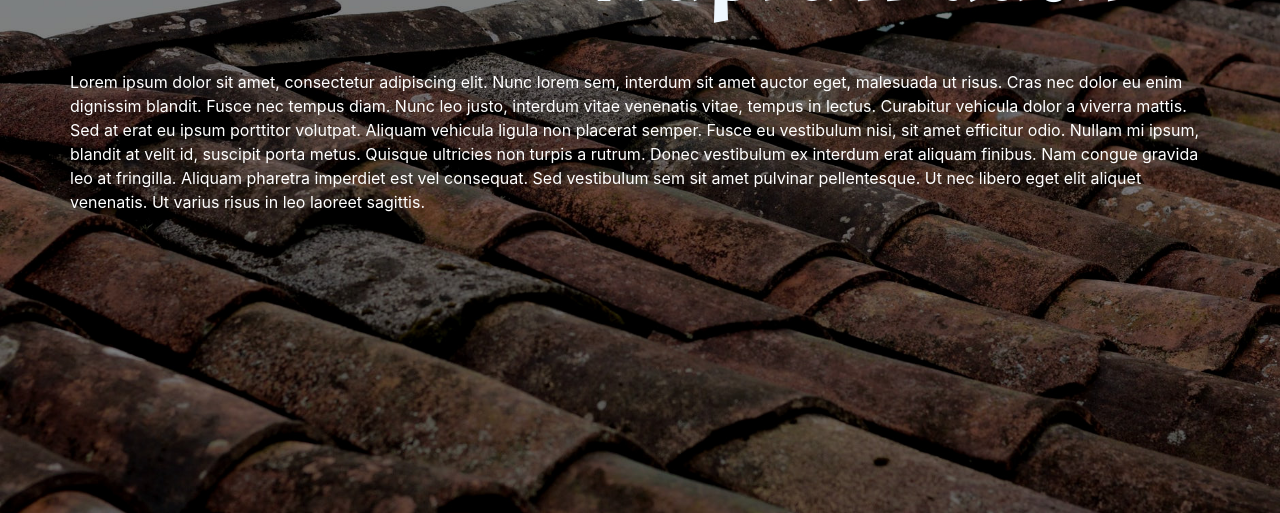
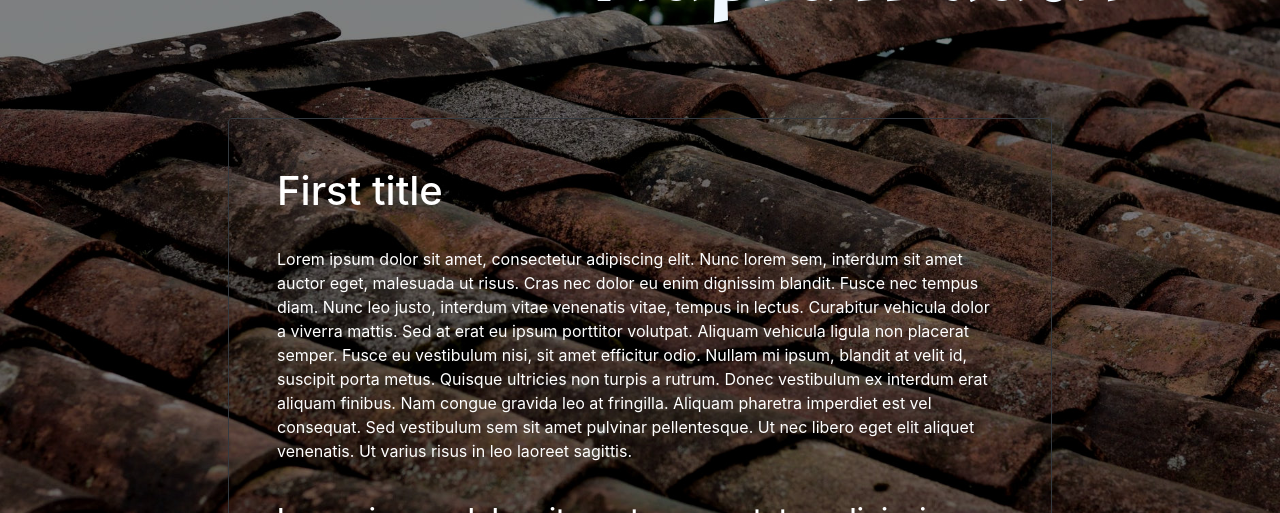
Before and after one commit to KrzysztofP90/angular-website, an Angular app: page /option/0 in a window 1280 px wide. Shown: the part 273-786 px from the top of the page. Built offline with nearby package versions, Linux system fonts and the light colour scheme.

Commit message:
Create layout of description's components and refactor.

```diff
--- a/src/app/app-routing.module.ts
+++ b/src/app/app-routing.module.ts
@@ -3,13 +3,8 @@ import { RouterModule, Routes } from '@angular/router';
 import { ContactComponent } from '../app/contact/contact.component';
 import { IntroComponent } from '../app/intro/intro.component';
 import { RecordViewComponent } from '../app/record-view/record-view.component';
-import { LoadingDataService } from '../app/service/loading-data.service';
-import { RecordFromDB } from '../app/model/record';
-// import { FakeRecordsGenerator } from '../app/model/generator';
 import { GalleryComponent } from '../app/gallery/gallery.component';
 
-// const generator: FakeRecordsGenerator = new FakeRecordsGenerator();
-// const records: Array<RecordFromDB> = generator.createExampleRecordsArray();
 
 const routes: Routes = [
   { path: '', component: IntroComponent},
@@ -25,14 +20,5 @@ const routes: Routes = [
 
 
 export class AppRoutingModule {
-
-  private records: Array<RecordFromDB>;
-
-    constructor(dataService: LoadingDataService) {
-      this.records = dataService.getFakeRecordsArray();
-    }
-
-    getRecords() {
-      return this.records;
-    }
+    constructor() {}
  }
--- a/src/app/model/record.ts
+++ b/src/app/model/record.ts
@@ -8,7 +8,7 @@ export class RecordFromDB {
     private id: number;
 
     constructor(title: string, description: string, path: string, buttonLabel: string,
-         mainContent: string, id: number=99) {
+         mainContent: string, id: number = 99) {
         this.title = title;
         this.description = description;
         this.path = path;
--- a/src/app/record-view/record-view.component.html
+++ b/src/app/record-view/record-view.component.html
@@ -1,5 +1,13 @@
 <div class="container w-100">
   <div class="row justify-content-center text-white">
-      {{records[currentId].getDescription()}}
+    <div class="col-12 col-md-10">
+      <div class="border border-dark rounded flex-column align-items-center p-sm-5 m-sm-5 mt-5">
+        <h1>{{records[currentId].title}}</h1>
+        <br>
+        <p>{{records[currentId].description}}</p>
+        <br>
+        <h3>{{records[currentId].mainContent}}</h3>
+      </div>
+    </div>
   </div>
 </div>
```
